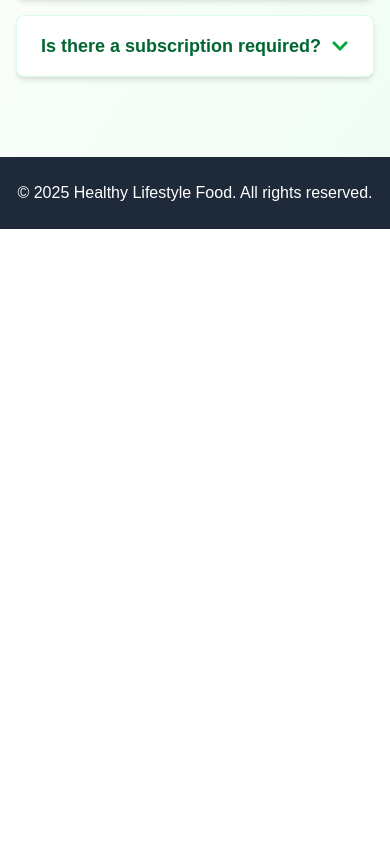
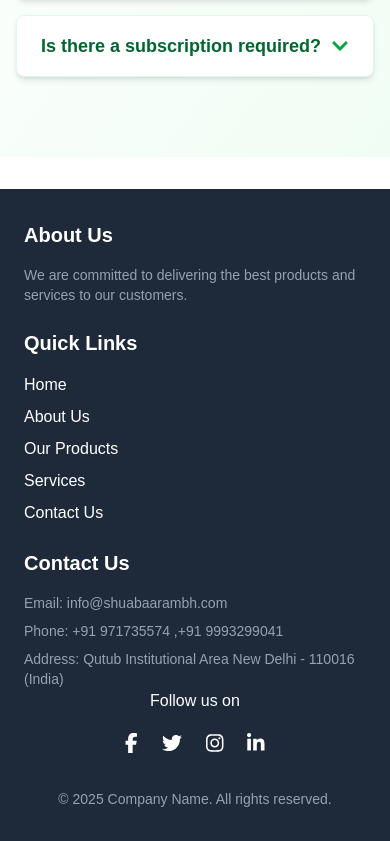
Before and after one commit to yasshikasah362/project1, a Next.js app: page / in a window 390 px wide. Shown: the part 6385-7226 px from the top of the page. Before the commit the page ends 6614 px from the top, so only its background shows below. Built offline with nearby package versions, Linux system fonts and the light colour scheme.

Commit message:
making footer page

```diff
--- a/app/components/Footer.tsx
+++ b/app/components/Footer.tsx
@@ -1,9 +1,81 @@
+import Link from "next/link";
+import { FontAwesomeIcon } from "@fortawesome/react-fontawesome";
+import {
+  faFacebookF,
+  faTwitter,
+  faInstagram,
+  faLinkedinIn,
+} from "@fortawesome/free-brands-svg-icons";
+
+
 export default function Footer() {
     return (
-      <footer className="bg-gray-800 text-white text-center py-6">
-        <div className="container mx-auto px-4">
-          <p>&copy; {new Date().getFullYear()} Healthy Lifestyle Food. All rights reserved.</p>
+      <>
+       <footer className="bg-gray-800 text-white py-8 mt-8">
+  <div className="container mx-auto px-6 md:px-12">
+    <div className="grid grid-cols-1 md:grid-cols-3 gap-6">
+      {/* About Section */}
+      <div>
+        <h3 className="text-xl font-semibold mb-4">About Us</h3>
+        <p className="text-sm text-gray-400">
+          We are committed to delivering the best products and services to our customers.
+        </p>
+      </div>
+
+      {/* Quick Links */}
+      <div>
+        <h3 className="text-xl font-semibold mb-4">Quick Links</h3>
+        <ul className="space-y-2">
+          <li><Link href="/" className="hover:text-green-500">Home</Link></li>
+          <li><Link href="/about/company" className="hover:text-green-500">About Us</Link></li>
+          <li><Link href="/products" className="hover:text-green-500">Our Products</Link></li>
+          <li><Link href="/services/aarambh" className="hover:text-green-500">Services</Link></li>
+          <li><Link href="/about/contact" className="hover:text-green-500">Contact Us</Link></li>
+        </ul>
+      </div>
+
+      {/* Contact Information */}
+      <div>
+        <h3 className="text-xl font-semibold mb-4">Contact Us</h3>
+        <ul className="space-y-2">
+          <li className="text-sm text-gray-400">Email: info@shuabaarambh.com</li>
+          <li className="text-sm text-gray-400">Phone: +91 971735574 ,+91 9993299041 </li>
+          <li className="text-sm text-gray-400">Address: Qutub Institutional Area New Delhi - 110016 (India)</li>
+        </ul>
+      </div>
+    </div>
+
+    {/* Social Media Links */}
+    <div className="container mx-auto px-4 flex flex-col items-center">
+        <p className="mb-4">Follow us on</p>
+        <div className="flex space-x-6 text-xl">
+          <a href="https://facebook.com" target="_blank" rel="noopener noreferrer">
+            <FontAwesomeIcon icon={faFacebookF} className="hover:text-green-400" />
+          </a>
+          <a href="https://twitter.com" target="_blank" rel="noopener noreferrer">
+            <FontAwesomeIcon icon={faTwitter} className="hover:text-green-400" />
+          </a>
+          <a href="https://instagram.com" target="_blank" rel="noopener noreferrer">
+            <FontAwesomeIcon icon={faInstagram} className="hover:text-green-400" />
+          </a>
+          <a href="https://linkedin.com" target="_blank" rel="noopener noreferrer">
+            <FontAwesomeIcon icon={faLinkedinIn} className="hover:text-green-400" />
+          </a>
         </div>
-      </footer>
+        {/* <p className="mt-4 text-sm text-gray-400">© {new Date().getFullYear()} Your Company. All rights reserved.</p> */}
+      </div>
+
+
+  </div>
+
+  {/* Copyright Section */}
+  <div className="mt-8 text-center text-sm text-gray-400">
+    <p>&copy; {new Date().getFullYear()} Company Name. All rights reserved.</p>
+  </div>
+</footer>
+
+
+      </>
+
     );
   }
--- /dev/null
+++ b/app/fontawesome.tsx
@@ -0,0 +1,8 @@
+import { config, library } from '@fortawesome/fontawesome-svg-core';
+import { faFacebookF, faTwitter, faInstagram, faLinkedinIn } from '@fortawesome/free-brands-svg-icons';
+import '@fortawesome/fontawesome-svg-core/styles.css';
+
+// Prevent fontawesome from adding its CSS automatically since Next.js does it differently
+config.autoAddCss = false;
+
+library.add(faFacebookF, faTwitter, faInstagram, faLinkedinIn);
--- a/app/layout.tsx
+++ b/app/layout.tsx
@@ -3,6 +3,7 @@ import { Geist, Geist_Mono } from "next/font/google";
 import "./globals.css";
 import Navbar from '../app/components/Navbar/Nav';
 import Footer from '../app/components/Footer';
+import '../app/fontawesome';
 
 const geistSans = Geist({
   variable: "--font-geist-sans",
--- a/app/page.tsx
+++ b/app/page.tsx
@@ -3,6 +3,9 @@
 
 
 import Home from './components/Home';
+
+
+
 
 
 
--- a/package.json
+++ b/package.json
@@ -9,9 +9,13 @@
     "lint": "next lint"
   },
   "dependencies": {
+    "@fortawesome/fontawesome-svg-core": "^6.7.2",
+    "@fortawesome/free-brands-svg-icons": "^6.7.2",
+    "@fortawesome/react-fontawesome": "^0.2.2",
     "@tsparticles/all": "^3.8.1",
     "@tsparticles/engine": "^3.8.1",
     "bootstrap": "^5.3.5",
+    "font-awesome": "^4.7.0",
     "framer-motion": "^12.6.3",
     "next": "15.2.5",
     "react": "^19.0.0",
```
Also changed, not shown: 1 other file (tests, documents, lock files or other folders).
